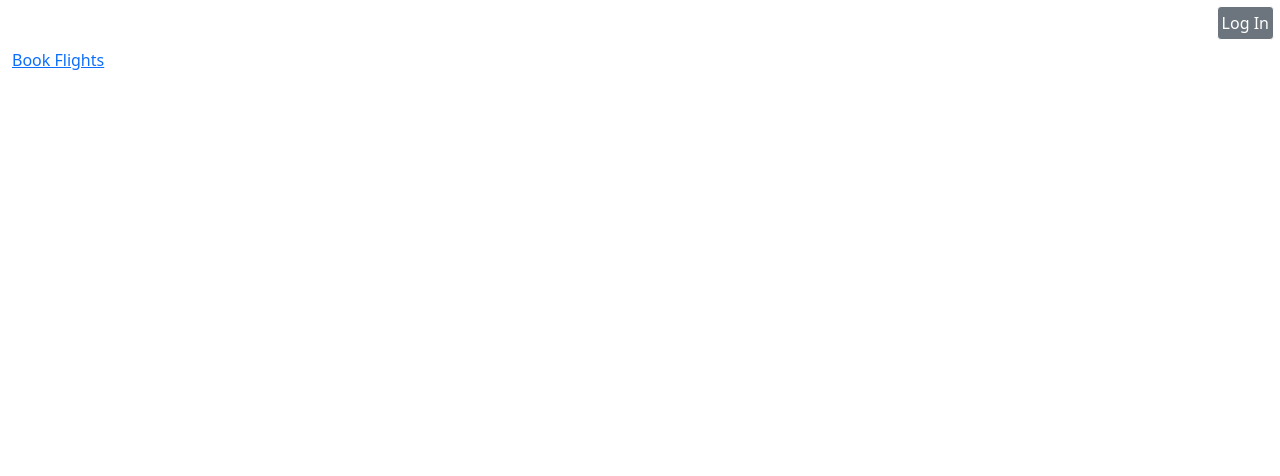
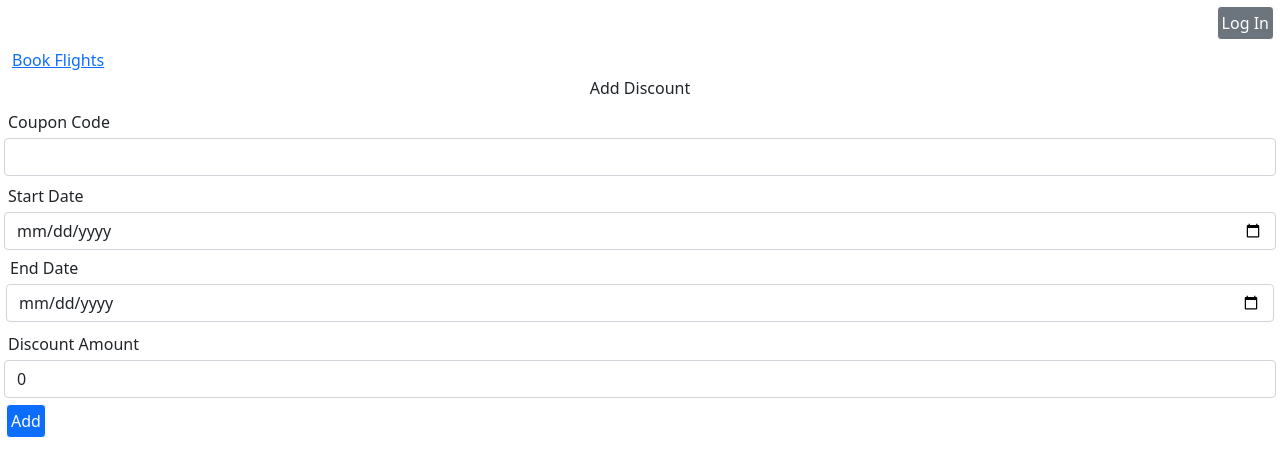
Before and after one commit to hamdanvp/FlightBooking, an Angular app: page /addDiscount in a window 1280 px wide. Before the commit this address led to /. Shown: the top 476 px of the page. Built offline with nearby package versions, Linux system fonts and the light colour scheme.

Commit message:
Discount CRUD

```diff
--- a/src/app/app-routing.module.ts
+++ b/src/app/app-routing.module.ts
@@ -12,6 +12,7 @@ import { AddAirlineComponent } from './components/add-airline/add-airline.compon
 import { AddSchedulesComponent } from './components/add-schedules/add-schedules.component';
 import { LoginComponent } from './components/login/login.component'
 import { MenuComponent } from './components/menu/menu.component'
+import { AddDiscountComponent } from './components/add-discount/add-discount.component';
 
 const routes: Routes = [
   {path:'',  component:UserBookFlightComponent},
@@ -25,7 +26,8 @@ const routes: Routes = [
   {path:'addAirline',  component:AddAirlineComponent},
   {path:'addSchedule',  component:AddSchedulesComponent},
   {path:'menu',  component:MenuComponent},
-  {path:'login',  component:LoginComponent}
+  {path:'login',  component:LoginComponent},
+  {path:'addDiscount',component:AddDiscountComponent}
 ];
 
 @NgModule({
--- a/src/app/app.module.ts
+++ b/src/app/app.module.ts
@@ -28,6 +28,7 @@ import { AddAirlineComponent } from './components/add-airline/add-airline.compon
 import { LoginComponent } from './components/login/login.component';
 import { from } from 'rxjs';
 import { AddSchedulesComponent } from './components/add-schedules/add-schedules.component';
+import { AddDiscountComponent } from './components/add-discount/add-discount.component';
 
 @NgModule({
   declarations: [
@@ -44,6 +45,7 @@ import { AddSchedulesComponent } from './components/add-schedules/add-schedules.
     AddAirlineComponent,
     LoginComponent,
     AddSchedulesComponent,
+    AddDiscountComponent,
   ],
   imports: [
     BrowserModule,
--- /dev/null
+++ b/src/app/components/add-discount/add-discount.component.html
@@ -0,0 +1,48 @@
+<div class="subHeading">
+    Add Discount
+</div>
+<div class="contents">
+    <form  #addDiscountForm="ngForm" (ngSubmit)="onSubmit()">
+        <div class="form-group">
+            <label for="">Coupon Code</label>
+            <input
+              type="text"
+              id="couponcode"
+              name="couponcode"
+              class="form-control"
+              [(ngModel)]="model.couponCode"
+            />
+          </div>
+          <div class="form-group">
+            <label for="">Start Date</label>
+            <input
+              type="date"
+              id="startDate"
+              name="startDate"
+              class="form-control"
+              [(ngModel)]="model.startDate"
+            />
+            <div class="form-group">
+              <label for="">End Date</label>
+              <input
+                type="date"
+                id="endDate"
+                name="endDate"
+                class="form-control"
+                [(ngModel)]="model.endDate"
+              />
+            </div>
+          </div>
+          <div class="form-group">
+            <label for="">Discount Amount</label>
+            <input
+              type="number"
+              id="discountAmount"
+              name="discountAmount"
+              class="form-control"
+              [(ngModel)]="model.discountAmount"
+            />
+          </div>
+          <input type="submit" value="Add" class="btn btn-primary" />
+    </form>
+</div>
--- /dev/null
+++ b/src/app/components/add-discount/add-discount.component.ts
@@ -0,0 +1,31 @@
+import { Component, OnInit } from '@angular/core';
+import { Router } from '@angular/router';
+import { DiscountModel } from 'src/app/models/discountModel';
+import { DiscountServicesService } from 'src/app/services/discount-services.service';
+
+@Component({
+  selector: 'app-add-discount',
+  templateUrl: './add-discount.component.html',
+  styleUrls: ['./add-discount.component.css']
+})
+export class AddDiscountComponent implements OnInit {
+  model:DiscountModel=new DiscountModel();
+  constructor(
+    private discountServices:DiscountServicesService,
+    private router:Router
+  ) { }
+
+  ngOnInit(): void {
+  }
+
+  onSubmit() {
+    if (this.model.couponCode.trim() != '') {
+      if (this.model.id.trim() == '')
+        this.model.id = '3fa85f64-5717-4562-b3fc-2c963f66afa6';
+      this.discountServices.addDiscount(this.model).subscribe((result) => {
+        this.router.navigate(['/manageDiscount']);
+      });
+    }
+  }
+
+}
--- a/src/app/components/manage-discounts/manage-discounts.component.html
+++ b/src/app/components/manage-discounts/manage-discounts.component.html
@@ -1 +1,34 @@
-<p>manage-discounts works!</p>
+<div class="subHeading">
+  <h3>Manage Discount</h3>
+</div>
+<div class="contents">
+  <div style="width: 100%; text-align: right">
+    <a routerLink="/addDiscount">
+      <button class="btn btn-primary">Add Discount</button>
+    </a>
+  </div>
+  <div class="scroll">
+    <table class="table">
+      <thead>
+        <tr>
+          <td>Coupon Code</td>
+          <td>Start Date</td>
+          <td>End Date</td>
+          <td>Discount Amount</td>
+        </tr>
+      </thead>
+      <tbody>
+        <tr *ngFor="let discount of discountList">
+          <td>{{ discount.couponCode }}</td>
+          <td>{{ discount.startDate | date: "dd/MM/yyy" }}</td>
+          <td>{{ discount.endDate | date: "dd/MM/yyy" }}</td>
+          <td>
+            {{ discount.discountAmount }}
+            <br />
+            <button class="btn">View Details</button>
+          </td>
+        </tr>
+      </tbody>
+    </table>
+  </div>
+</div>
--- a/src/app/components/manage-discounts/manage-discounts.component.ts
+++ b/src/app/components/manage-discounts/manage-discounts.component.ts
@@ -1,4 +1,6 @@
 import { Component, OnInit } from '@angular/core';
+import { DiscountModel } from 'src/app/models/discountModel';
+import { DiscountServicesService } from 'src/app/services/discount-services.service';
 
 @Component({
   selector: 'app-manage-discounts',
@@ -6,8 +8,14 @@ import { Component, OnInit } from '@angular/core';
   styleUrls: ['./manage-discounts.component.css']
 })
 export class ManageDiscountsComponent implements OnInit {
-
-  constructor() { }
+  discountList:any[]=[]
+  constructor(
+    discountService:DiscountServicesService
+  ) {
+    discountService.getDiscount().subscribe((result)=>{
+      this.discountList=result;
+    });
+  }
 
   ngOnInit(): void {
   }
--- /dev/null
+++ b/src/app/models/discountModel.ts
@@ -0,0 +1,7 @@
+export class DiscountModel{
+    id:string="";
+    couponCode:string="";
+    discountAmount:number=0;
+    startDate:Date=new Date();
+    endDate:Date=new Date();
+}
--- /dev/null
+++ b/src/app/services/discount-services.service.ts
@@ -0,0 +1,49 @@
+import { HttpClient, HttpHeaders } from '@angular/common/http';
+import { Injectable } from '@angular/core';
+import { Observable } from 'rxjs';
+import { DiscountModel } from '../models/discountModel';
+
+@Injectable({
+  providedIn: 'root'
+})
+export class DiscountServicesService {
+  constructor(private http: HttpClient) {}
+
+  getDiscount(): Observable<[DiscountModel]> {
+    const headers = new HttpHeaders({
+      'Content-Type': 'application/json; charset=utf-8',
+    });
+    headers.append('Access-Control-Allow-Origin', '*');
+    return this.http.get<[DiscountModel]>(
+      'https://localhost:44318/api/Discount',
+      {
+        headers: headers,
+      }
+    );
+  }
+
+  getDiscountByCode(code:string): Observable<DiscountModel> {
+    const headers = new HttpHeaders({
+      'Content-Type': 'application/json; charset=utf-8',
+    });
+    headers.append('Access-Control-Allow-Origin', '*');
+    const url = 'https://localhost:44318/api/Discount/GetCouponByCode/'+code;
+    return this.http.get<DiscountModel>(
+      url,
+      {
+        headers: headers
+      }
+    );
+  }
+
+  addDiscount(body:any): Observable<[any]> {
+    const httpOptions = {
+      headers: new HttpHeaders({
+        'Content-Type':  'application/json',
+        'Access-Control-Allow-Origin': '*'
+      })
+    };
+    const params=JSON.stringify(body);
+    return this.http.post<any>('https://localhost:44318/api/Discount', params, httpOptions);
+  }
+}
```
Also changed, not shown: src/app/components/add-discount/add-discount.component.css (added), 2 other files (tests, documents, lock files or other folders).
